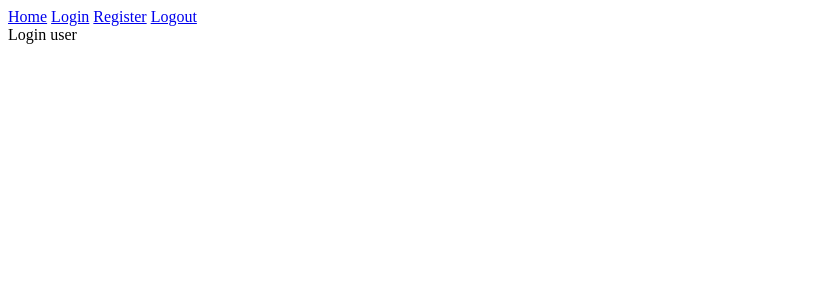
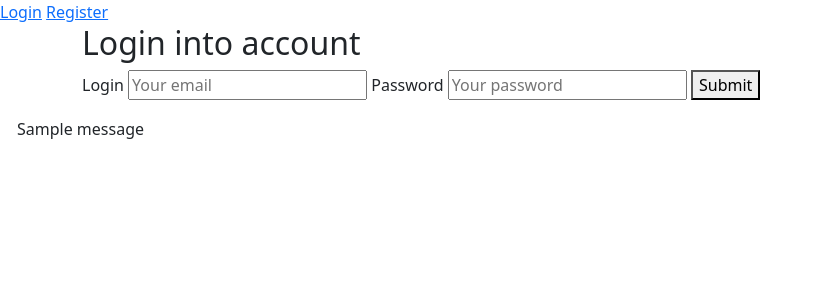
Before and after one commit to cwirex/TimeSheet, a Flask app: page /login in a window 1280 px wide. Shown: the top 300 px of the page, without its empty margins (0-822 px from the left). Run offline with Flask 2, Linux system fonts and the light colour scheme; tables that the repository leaves empty hold one stand-in row (values such as "Sample post"); one stand-in notice (Sample message) is shown.

Commit message:
Login & Register Users

```diff
--- a/app.py
+++ b/app.py
@@ -1,32 +1,97 @@
-from flask import Flask, Blueprint, render_template
+import re
+from os import path
+
+from flask import Flask, Blueprint, render_template, request, flash, redirect, url_for
+from flask_sqlalchemy import SQLAlchemy
+from flask_login import LoginManager, login_user, logout_user, login_required, current_user
+from werkzeug.security import generate_password_hash, check_password_hash
 
 views = Blueprint('views', __name__, )
 auth = Blueprint('auth', __name__, )
+db = SQLAlchemy()
+loginMenager = LoginManager()
+DB_NAME = "database.db"
+
+from models import User
 
 
 def create_app():
     app = Flask(__name__)
     app.config['SECRET_KEY'] = 'khjGBkYT675ivhgj76$IF!7x56'
+    app.config['SQLALCHEMY_DATABASE_URI'] = f'sqlite:///{DB_NAME}'
+    db.init_app(app)
+    if not path.exists(DB_NAME):
+        db.create_all(app=app)
+
+    loginMenager.login_view = 'auth.login'
+    loginMenager.init_app(app)
+
     app.register_blueprint(views, url_prefix='/')
     app.register_blueprint(auth, url_prefix='/')
     return app
 
 
-@views.route('/')
-def home():
-    return render_template("home.html")
+@loginMenager.user_loader
+def load_user(user_id):
+    return User.query.get(int(user_id))
 
 
-@auth.route('/login')
-def login():
-    return render_template("login.html")
+@views.route('/', methods=['GET', 'POST'])
+@login_required
+def home():
+    return render_template("home.html", user=current_user)
 
 
-@auth.route('/register')
-def register():
-    return render_template("register.html")
+@auth.route('/login', methods=['GET', 'POST'])
+def login():
+    if request.method == 'POST':
+        data = request.form
+        login = data['login']
+        password = data['password']
+        user = User.query.filter_by(email=login).first()
+        if user:
+            if check_password_hash(user.password, password):
+                flash('Logged in!', category='success')
+                login_user(user)
+                return redirect(url_for('views.home'))
+            else:
+                flash('Incorrect password.', category='error')
+        else:
+            flash('Username not found.', category='error')
+    return render_template("login.html", user=current_user)
 
 
-@auth.route('/logout')
+@auth.route('/register', methods=['GET', 'POST'])
+def register():
+    if request.method == 'POST':
+        data = request.form
+        email = data['email']
+        password1 = data['password1']
+        password2 = data['password2']
+        if User.query.filter_by(email=email).first():
+            flash('Email already taken.', category='error')
+        elif password1 != password2:
+            flash('Passwords does not match.', category='error')
+        elif len(password1) < 6:
+            flash('Password too short.', category='error')
+        elif not re.fullmatch(r'\b[A-Za-z0-9._%+-]+@[A-Za-z0-9.-]+\.[A-Z|a-z]{2,}\b', email):
+            flash('Email is not valid.', category='error')
+        else:
+            user = User(email=email, password=generate_password_hash(password1))
+            try:
+                db.session.add(user)
+                db.session.commit()
+                flash('Account created', category='success')
+                login_user(user)
+                return redirect(url_for('views.home'))
+            except:
+                flash('Account not created...')
+
+    return render_template("register.html", user=current_user)
+
+
+@auth.route('/logout', methods=['GET', 'POST'])
+@login_required
 def logout():
-    return "<h1>Logout</h1>"
+    logout_user()
+    return redirect(url_for('auth.login'))
--- a/templates/base.html
+++ b/templates/base.html
@@ -4,22 +4,43 @@
     <meta charset="UTF-8">
     <meta name="viewport" content="width=device-width, initial-scale=1"/>
     <title>
-        {% block title %}Hi, Flask!{% endblock %}
+        {% block title %}
+            {# TITLE #}
+        {% endblock %}
     </title>
+    <link rel="stylesheet" href="https://cdn.jsdelivr.net/npm/bootstrap@5.1.3/dist/css/bootstrap.min.css" integrity="sha384-1BmE4kWBq78iYhFldvKuhfTAU6auU8tT94WrHftjDbrCEXSU1oBoqyl2QvZ6jIW3" crossorigin="anonymous">
+    <link rel="stylesheet" href="https://cdn.jsdelivr.net/npm/@fortawesome/fontawesome-free@5.15.4/css/fontawesome.min.css" integrity="sha384-jLKHWM3JRmfMU0A5x5AkjWkw/EYfGUAGagvnfryNV3F9VqM98XiIH7VBGVoxVSc7" crossorigin="anonymous">
 </head>
 <body>
-    <nav>
-        <a id="home" href="/">Home</a>
-        <a id="login" href="/login">Login</a>
-        <a id="register" href="/register">Register</a>
-        <a id="logout" href="/logout">Logout</a>
+    <nav >
+        {% if user.is_authenticated %}
+            <a id="home" href="/">Home</a>
+            <a id="logout" href="/logout">Logout</a>
+            <span>Hello, {{ user.email.split("@")[0].capitalize() }}</span>
+        {% else %}
+            <a id="login" href="/login">Login</a>
+            <a id="register" href="/register">Register</a>
+        {% endif %}
     </nav>
     <div class="container">
-        {% block container %}BASE content here{% endblock %}
+        {% block container %}
+            {# CONTENT #}
+        {% endblock %}
     </div>
 
+    {% with messeges = get_flashed_messages(with_categories=true) %}
+        {% if messeges %}
+            {% for cat, m in messeges %}
+            <div role="alert" class="alert">
+                {{ m }}
+            </div>
+            {% endfor %}
+        {% endif %}
+    {% endwith %}
 
-    <script type="text/javascript"
-            src="{{ url_for('static', filename='index.js') }}"></script>
+
+    <script src="https://cdn.jsdelivr.net/npm/bootstrap@5.1.3/dist/js/bootstrap.min.js" integrity="sha384-QJHtvGhmr9XOIpI6YVutG+2QOK9T+ZnN4kzFN1RtK3zEFEIsxhlmWl5/YESvpZ13" crossorigin="anonymous"></script>
+    <script src="https://cdn.jsdelivr.net/npm/bootstrap@5.1.3/dist/js/bootstrap.bundle.min.js" integrity="sha384-ka7Sk0Gln4gmtz2MlQnikT1wXgYsOg+OMhuP+IlRH9sENBO0LRn5q+8nbTov4+1p" crossorigin="anonymous"></script>
+    <script type="text/javascript" src="{{ url_for('static', filename='index.js') }}"></script>
 </body>
 </html>
--- a/templates/login.html
+++ b/templates/login.html
@@ -5,5 +5,12 @@ Login
 {% endblock %}
 
 {% block container %}
-Login user
+    <h2>Login into account</h2>
+    <form method="POST">
+        <label for="login">Login</label>
+            <input type="email" id="login" name="login" placeholder="Your email"/>
+        <label for="password">Password</label>
+            <input type="password" id="password" name="password" placeholder="Your password"/>
+        <button type="submit">Submit</button>
+    </form>
 {% endblock %}
```
Also changed, not shown: models.py (added, +18 -0 lines), templates/register.html (+10 -1 lines).
